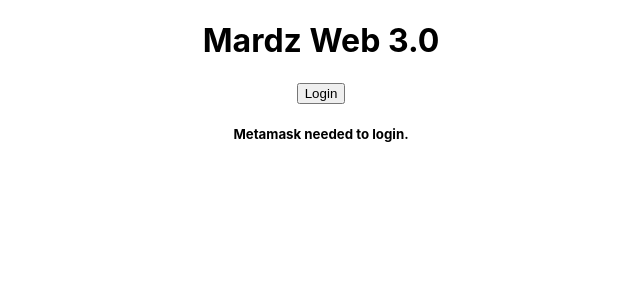
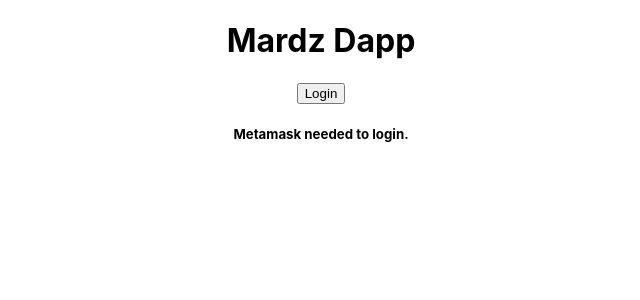
Before and after one commit to junjiebalatero/mardz_express, a React (Create React App) app: page / in a window 1280 px wide. Shown: the top 300 px of the page, without its empty margins (319-959 px from the left). Built offline with nearby package versions, Linux system fonts and the light colour scheme.

Commit message:
Update App.js

```diff
--- a/src/App.js
+++ b/src/App.js
@@ -43,7 +43,7 @@
 return (
 <div className="app">
   <div className="app-header">
-    <center><h1>Mardz Web 3.0</h1></center>
+    <center><h1>Mardz Dapp</h1></center>
   </div>
   <div className="app-wrapper">
     {!isConnected && (
```
